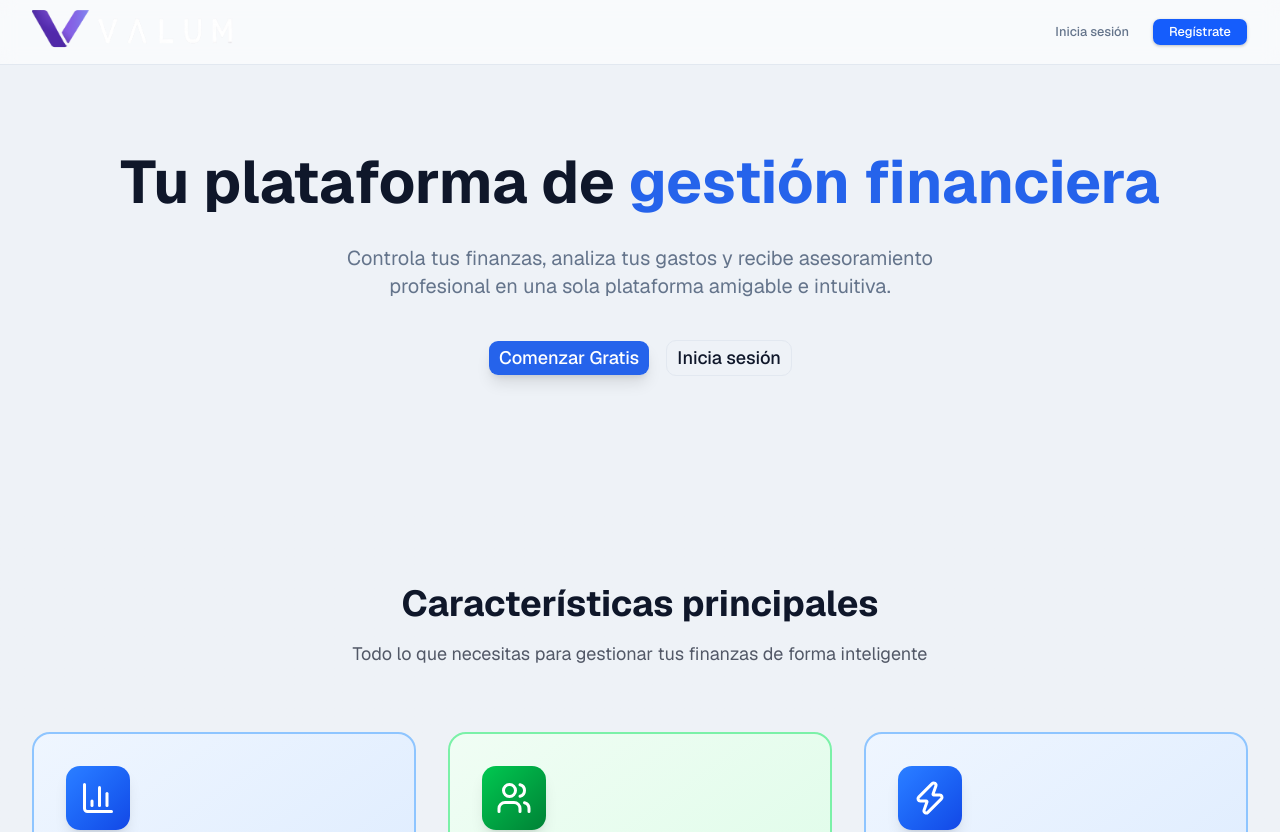
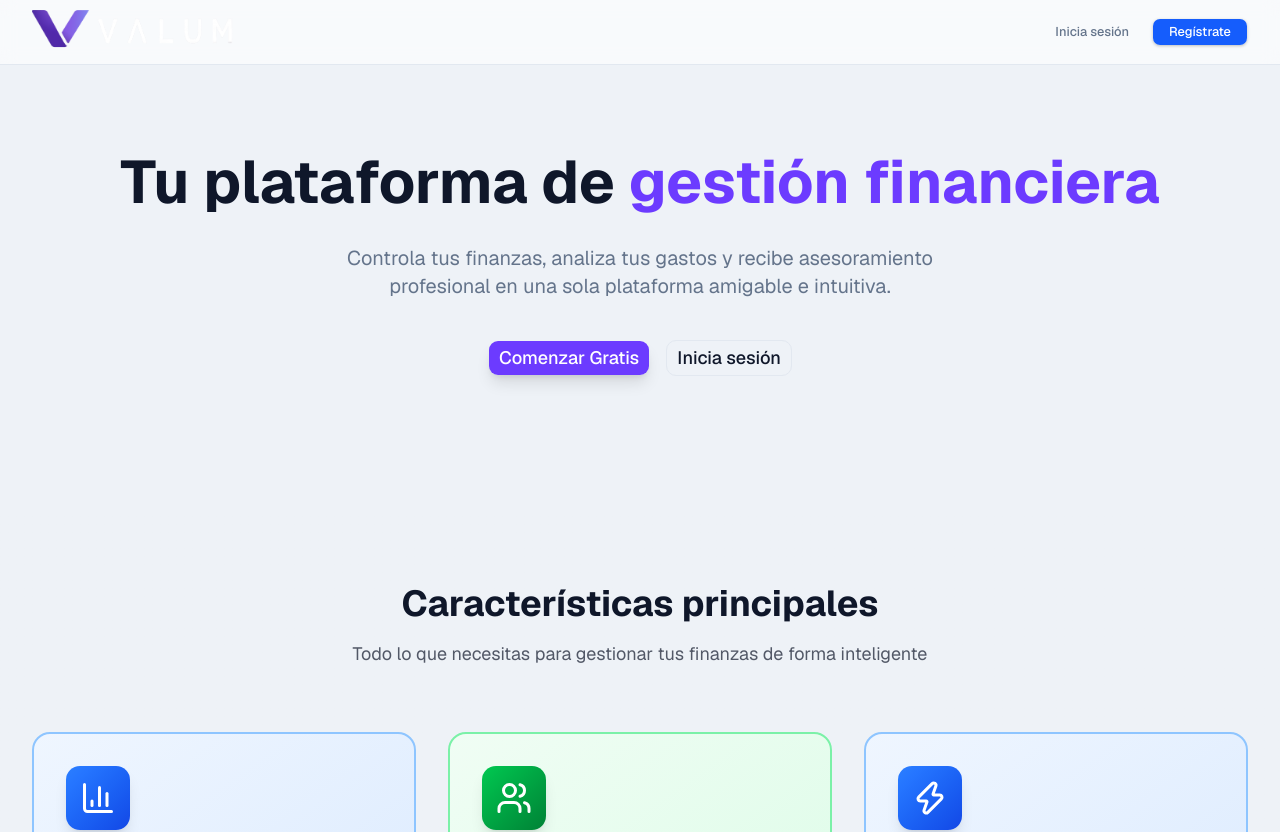
Before and after one commit to SantiSchamberger/Valum, a Next.js app: page / in a window 1280 px wide. Shown: the top 832 px of the page. Built offline with nearby package versions, Linux system fonts and the light colour scheme; no server answers.

Commit message:
Update globals.css

```diff
--- a/app/globals.css
+++ b/app/globals.css
@@ -56,7 +56,7 @@
   --card-foreground: #0f172a;
   --popover: #ffffff;
   --popover-foreground: #0f172a;
-  --primary: #2563eb;
+  --primary: #6C3BFF;
   --primary-foreground: #ffffff;
   --secondary: #10b981;
   --secondary-foreground: #ffffff;
@@ -160,15 +160,21 @@
   * {
     @apply border-border outline-ring/50;
   }
+
   body {
     @apply bg-background text-foreground;
   }
+
   html {
     @apply font-sans;
   }
-  button, [role="button"], a {
+
+  button,
+  [role="button"],
+  a {
     cursor: pointer;
   }
+
   * {
     transition-property: background-color, border-color, color, fill, stroke, opacity, box-shadow, transform;
     transition-timing-function: cubic-bezier(0.4, 0, 0.2, 1);
```
